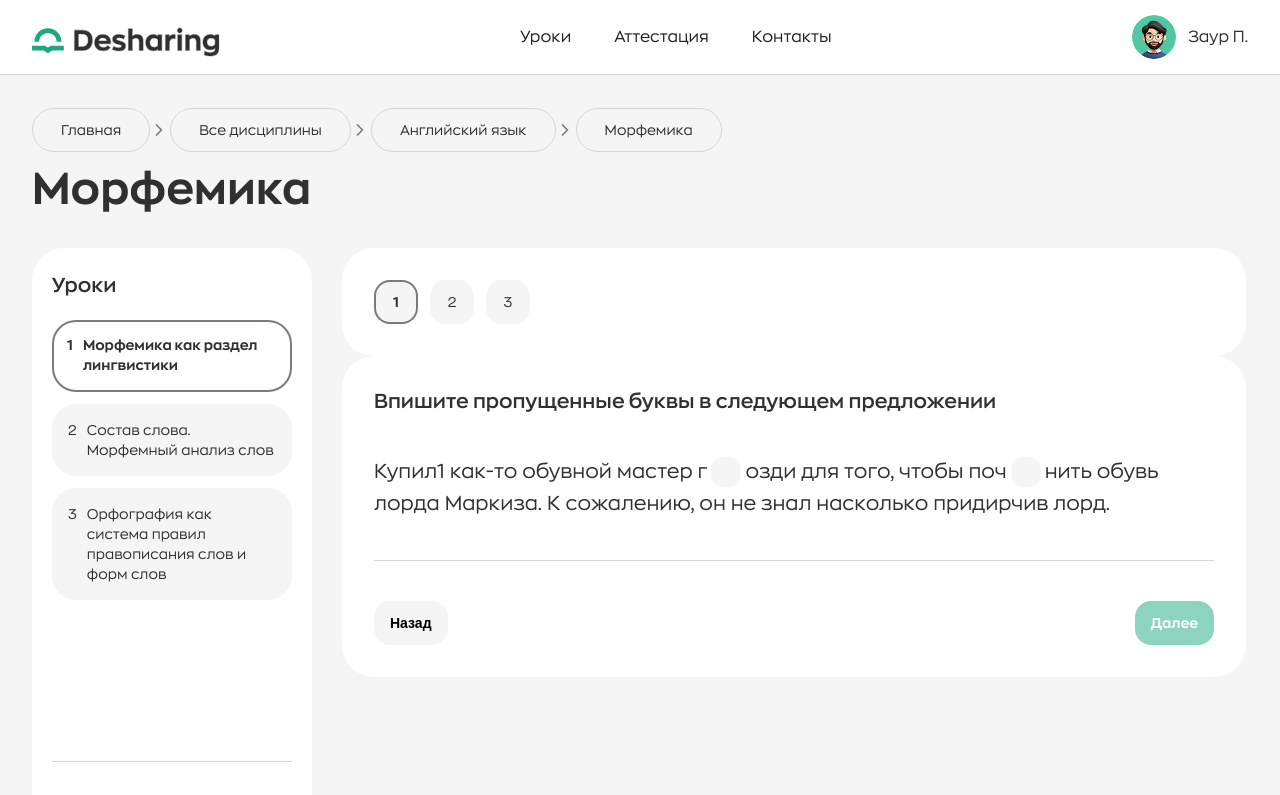
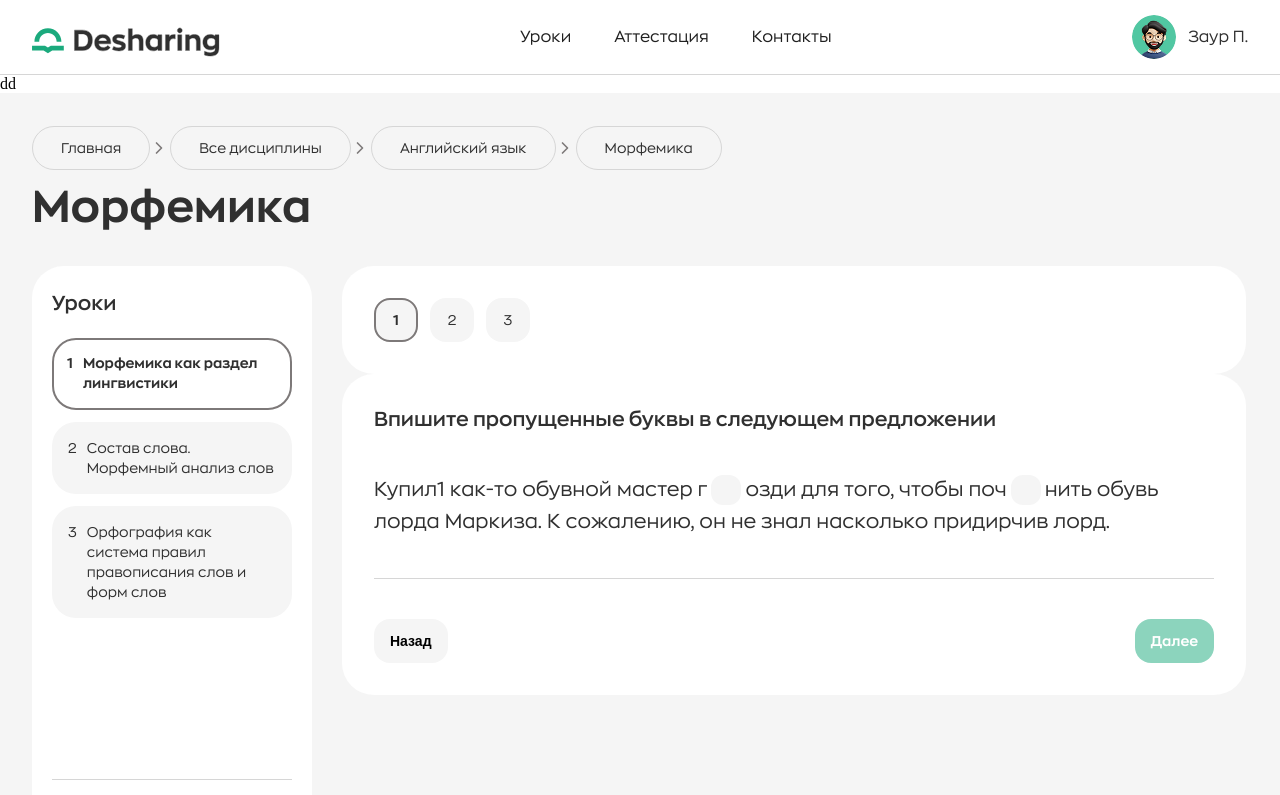
Before and after one commit to MilleniumIT06/deshar-frontend, a Next.js app: page /learning/1 in a window 1280 px wide. Shown: the top 795 px of the page. Built offline with nearby package versions, Linux system fonts and the light colour scheme; a web font is replaced by a local one.

Commit message:
start working on attestation page

```diff
--- a/src/app/(private)/learning/layout.tsx
+++ b/src/app/(private)/(learning)/layout.tsx
@@ -24,6 +24,7 @@ export default function Layout({
     return (
         <html lang="en">
             <body className={`${roboto.variable} ${unbounded.variable}`}>
+                dd
                 {children}
 
             </body>
--- a/src/app/(private)/learning/[id]/page.tsx
+++ b/src/app/(private)/(learning)/learning/[id]/page.tsx
@@ -1,7 +1,7 @@
 import { LearningMain } from '@/components/LearningMain';
 import { Breadcrumbs } from "@/shared/ui/Breadcrumbs";
 
-import styles from './../../styles.module.scss';
+import styles from './../../../styles.module.scss';
 
 
 export default async function Learning() {
```
